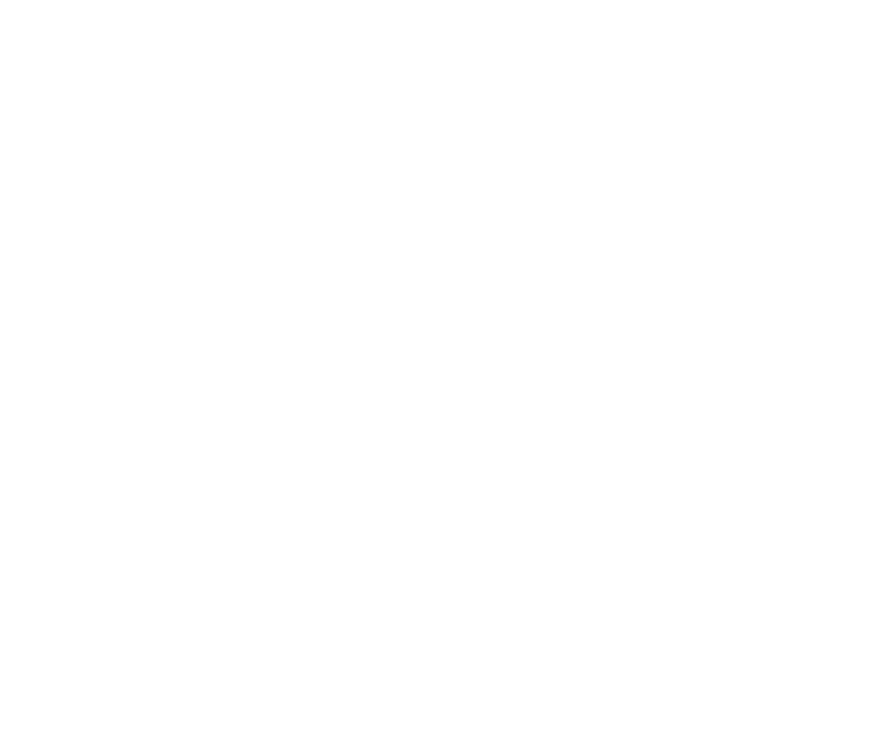
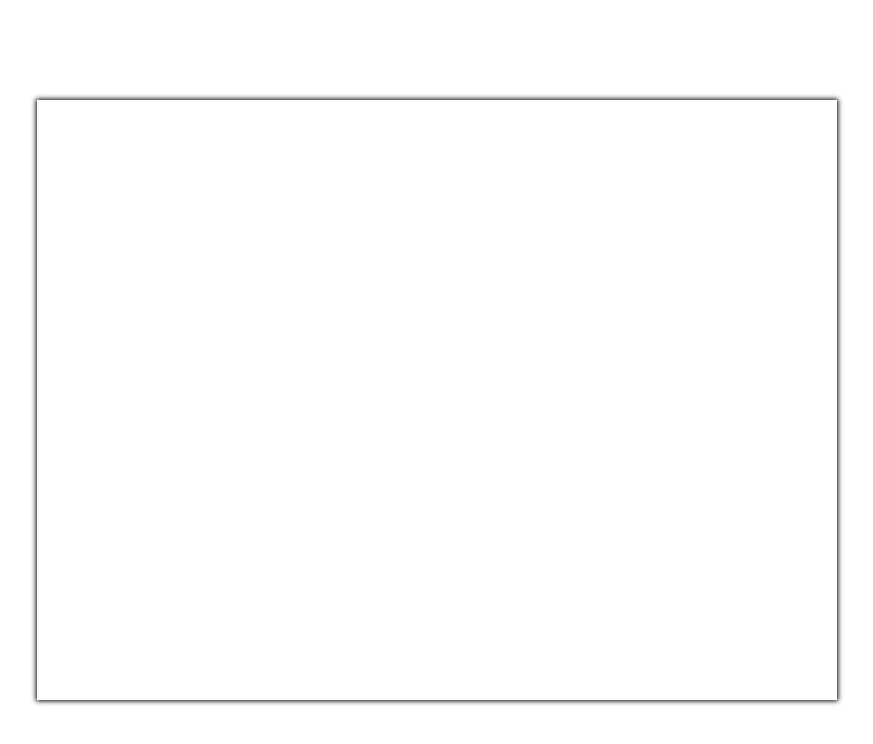
Before and after one commit to ValentinPrivalov/memory-game, a website: page index.html in a window 1280 px wide. Shown: the whole page, without its empty margins (203-1076 px from the left). Drawn offline with Linux system fonts and the light colour scheme.

Commit message:
Create scene

```diff
--- a/index.html
+++ b/index.html
@@ -3,9 +3,12 @@
 <head>
     <meta charset="UTF-8">
     <title>Memory game</title>
+    <link rel="stylesheet" href="src/css/styles.css">
 </head>
 <body>
-    <canvas id="game-stage"></canvas>
+    <div class="game">
+        <canvas id="game-stage" width="800" height="600"></canvas>
+    </div>
     <script src="src/index.js"></script>
 </body>
 </html>
--- /dev/null
+++ b/src/css/styles.css
@@ -0,0 +1,20 @@
+* {
+    margin: 0;
+    padding: 0;
+    box-sizing: border-box;
+}
+
+html, body, .game {
+    width: 100%;
+    height: 100%;
+}
+
+.game {
+    display: flex;
+    align-items: center;
+    justify-content: center;
+}
+
+canvas {
+    box-shadow: 0 0 5px 1px #000;
+}
--- a/src/index.js
+++ b/src/index.js
@@ -0,0 +1,6 @@
+function init() {
+    const canvas = document.getElementById('game-stage');
+    const ctx = canvas.getContext('2d');
+}
+
+init();
```
